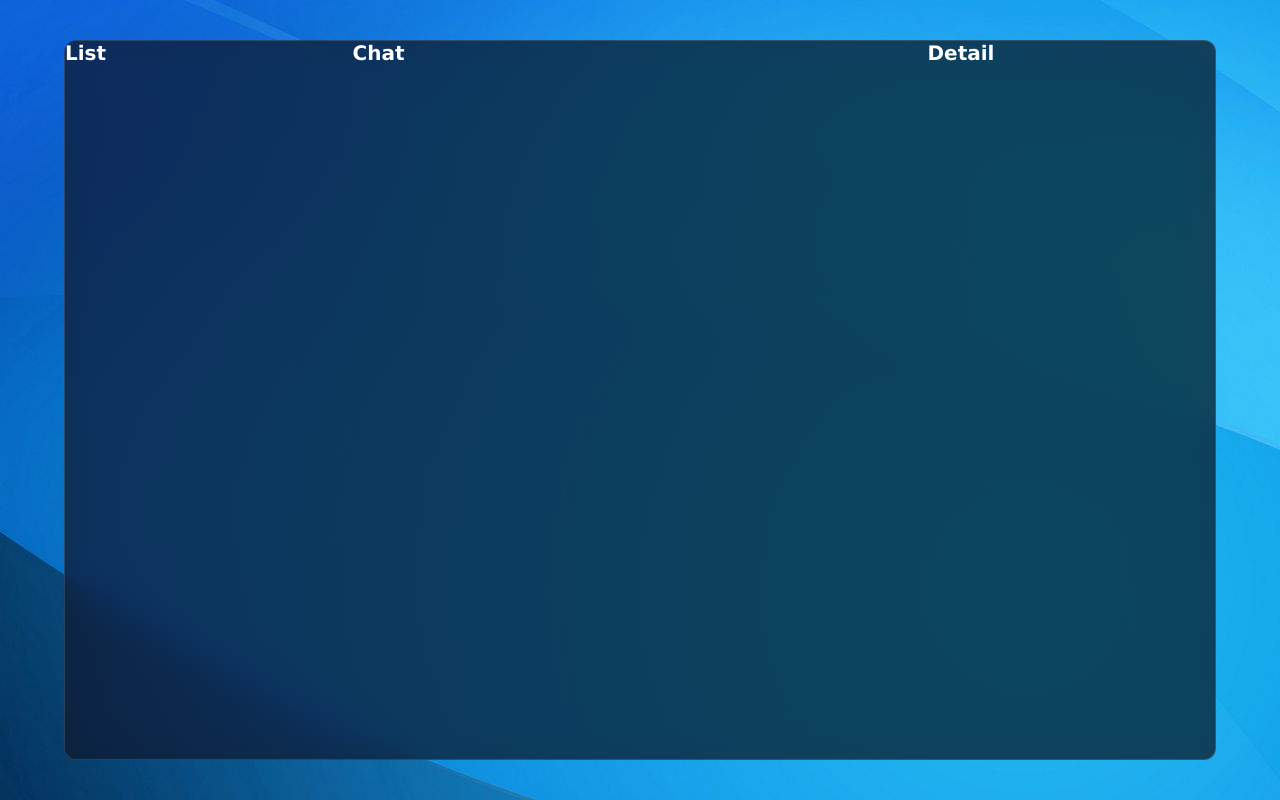
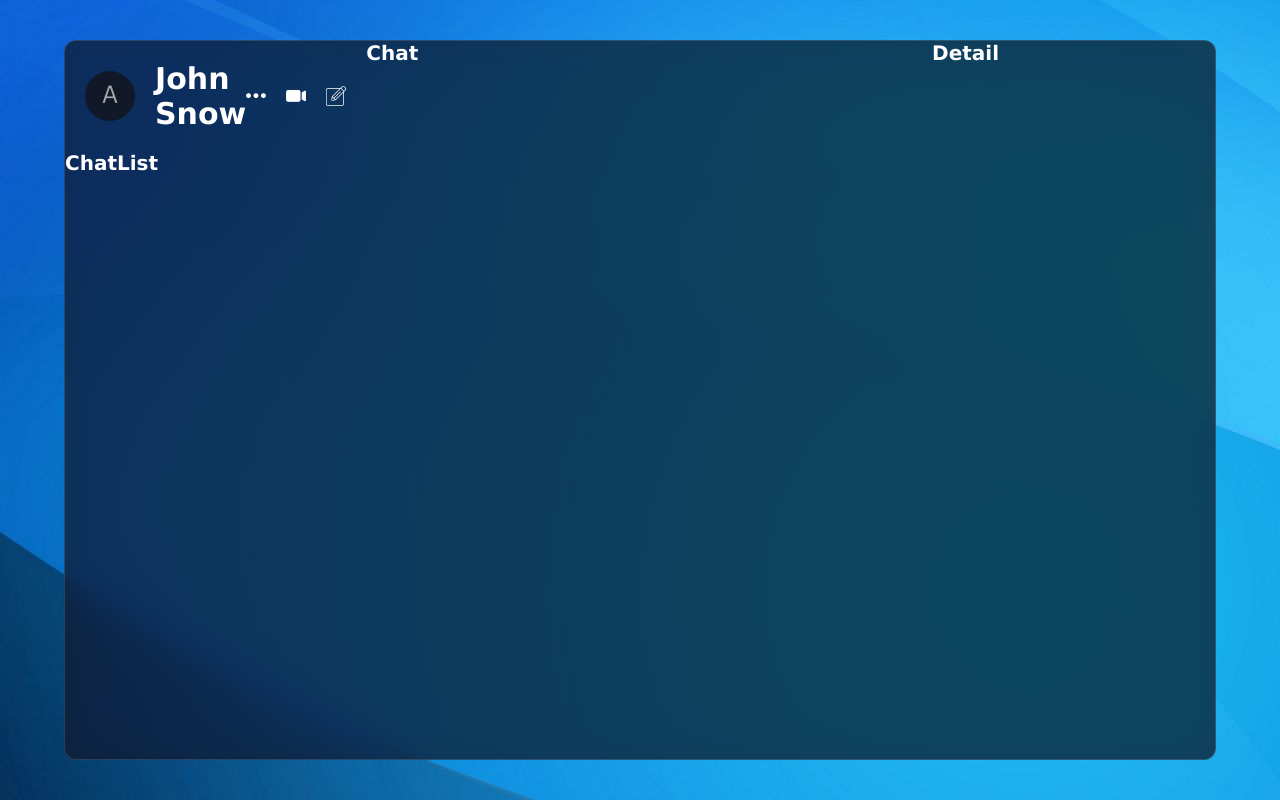
Before and after one commit to vladislav-moscow/Chat, a Next.js app: page / in a window 1280 px wide. Built offline with nearby package versions, Linux system fonts and the light colour scheme.

Commit message:
подключил компоненты и стилизовал их

```diff
--- a/src/components/list/List.jsx
+++ b/src/components/list/List.jsx
@@ -1,7 +1,15 @@
-import "./list.css";
+import './list.css';
+
+import ChatList from './chatList/ChatList';
+import UserInfo from './userInfo/UserInfo';
 
 const List = () => {
-	return <div className="list">List</div>;
+	return (
+		<div className='list'>
+			<UserInfo />
+			<ChatList />
+		</div>
+	);
 };
 
 export default List;
```
